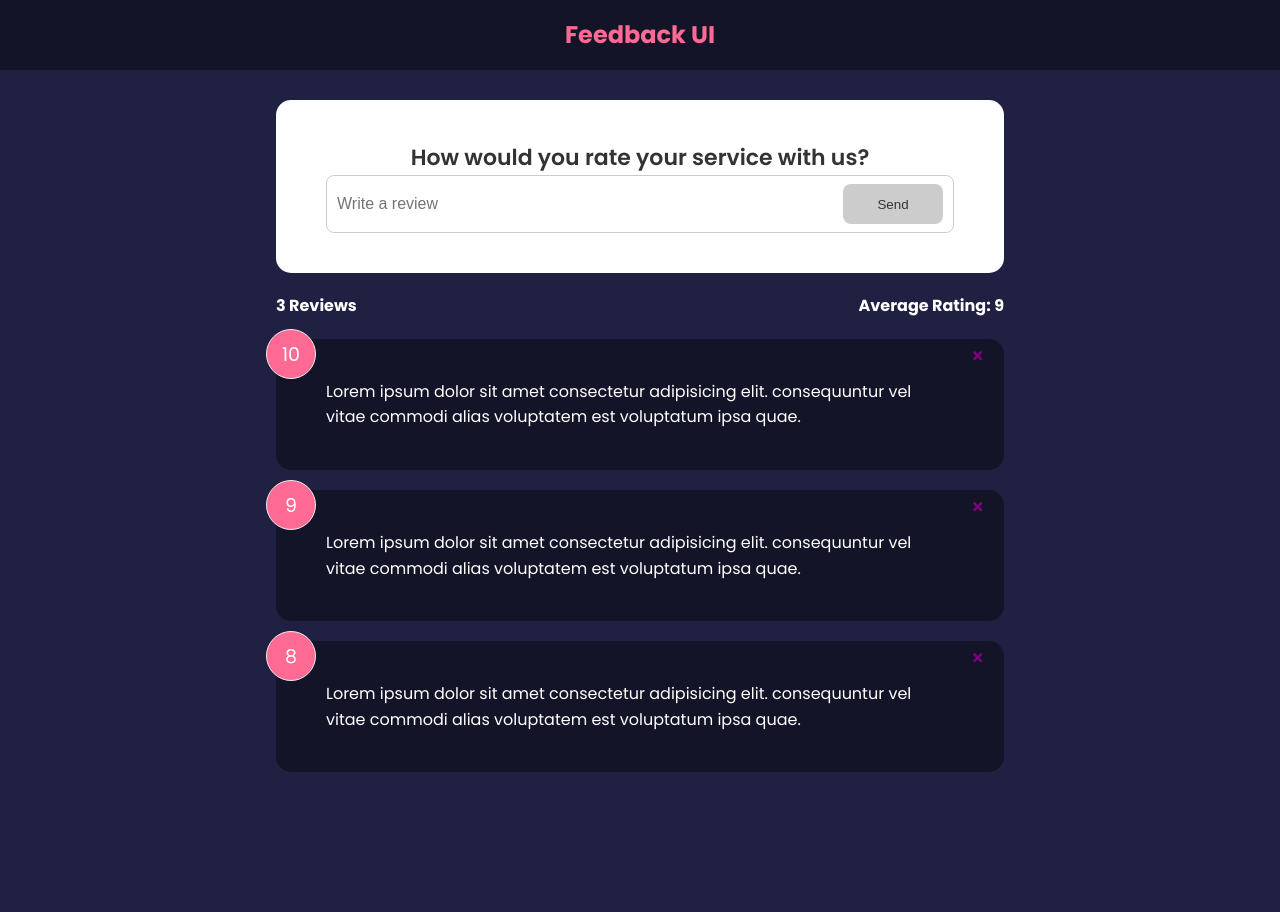
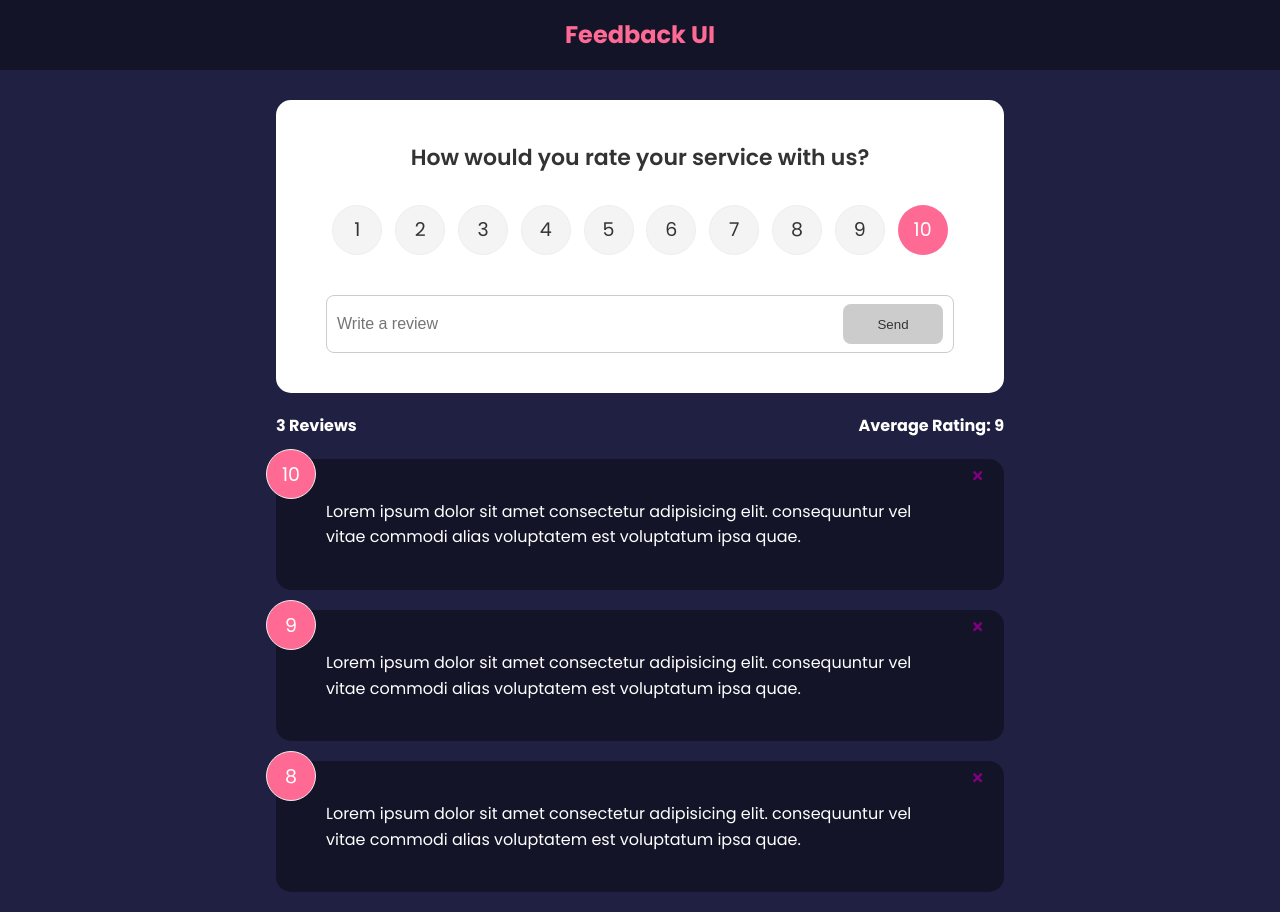
Before and after one commit to David-RMason/feedback-app, a React (Create React App) app: page / in a window 1280 px wide. Before the commit the page ends 800 px from the top, so only its background shows below. Built offline with nearby package versions, Linux system fonts and the light colour scheme.

Commit message:
Feat: Create rating select

```diff
--- a/src/components/FeedbackForm.jsx
+++ b/src/components/FeedbackForm.jsx
@@ -1,9 +1,11 @@
 import { useState } from "react";
 import Card from "./shared/Card";
 import Button from "./shared/Button";
+import RatingSelect from "./RatingSelect";
 
 export default function FeedbackForm() {
   const [text, setText] = useState("");
+  const [rating, setRating] = useState(10);
   const [btnDisabled, setBtnDisabled] = useState(true);
   const [message, setMessage] = useState("");
 
@@ -25,6 +27,7 @@
     <Card>
       <form>
         <h2>How would you rate your service with us?</h2>
+        <RatingSelect setRating={(rating) => setRating(rating)} />
         <div className="input-group">
           <input
             type="text"
--- /dev/null
+++ b/src/components/RatingSelect.jsx
@@ -0,0 +1,26 @@
+import { useState } from "react";
+export default function RatingSelect({ setRating }) {
+  const [selected, setSelected] = useState(10);
+
+  function handleChange(e) {
+    setSelected(+e.currentTarget.value);
+    setRating(selected);
+  }
+  return (
+    <ul className="rating">
+      {Array.from({ length: 10 }, (_, i) => (
+        <li key={`rating-${i + 1}`}>
+          <input
+            type="radio"
+            id={`num${i + 1}`}
+            name="rating"
+            value={i + 1}
+            onChange={handleChange}
+            checked={selected === i + 1}
+          />
+          <label htmlFor={`num${i + 1}`}>{i + 1}</label>
+        </li>
+      ))}
+    </ul>
+  );
+}
```
